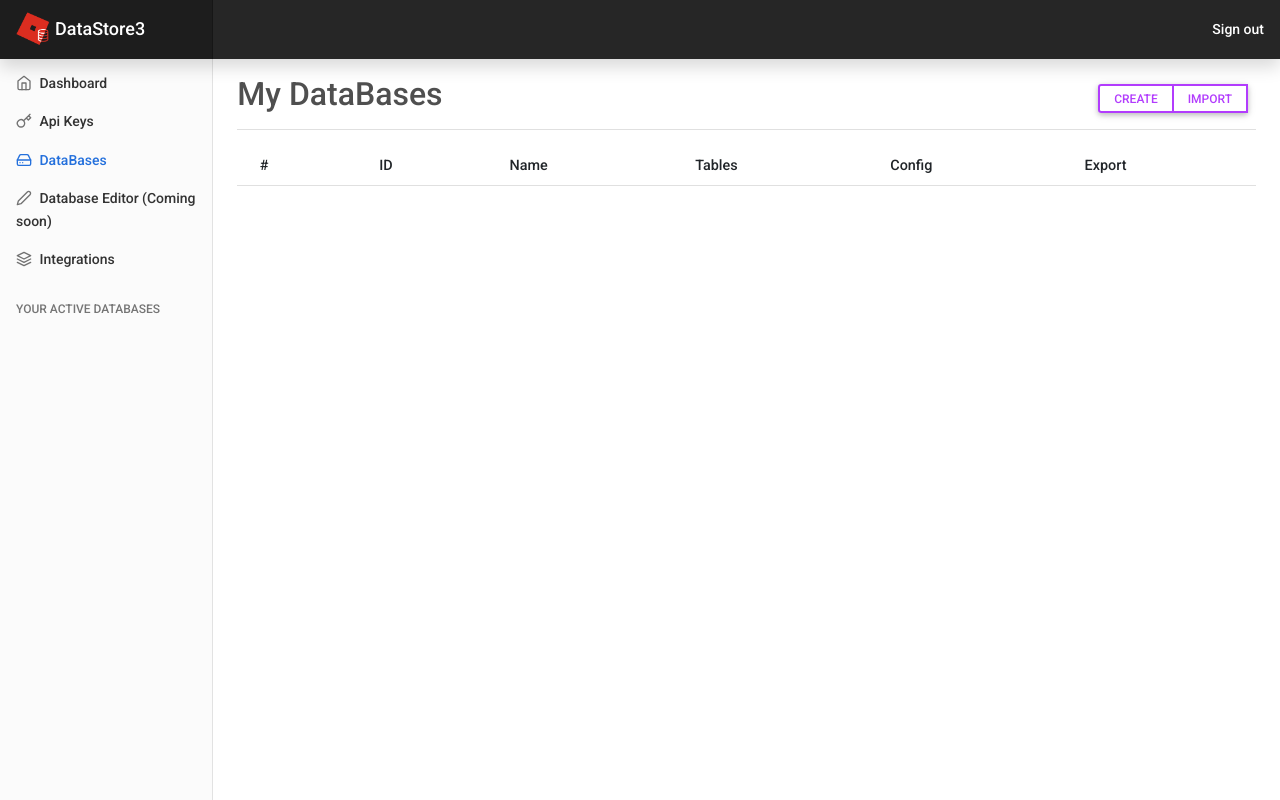
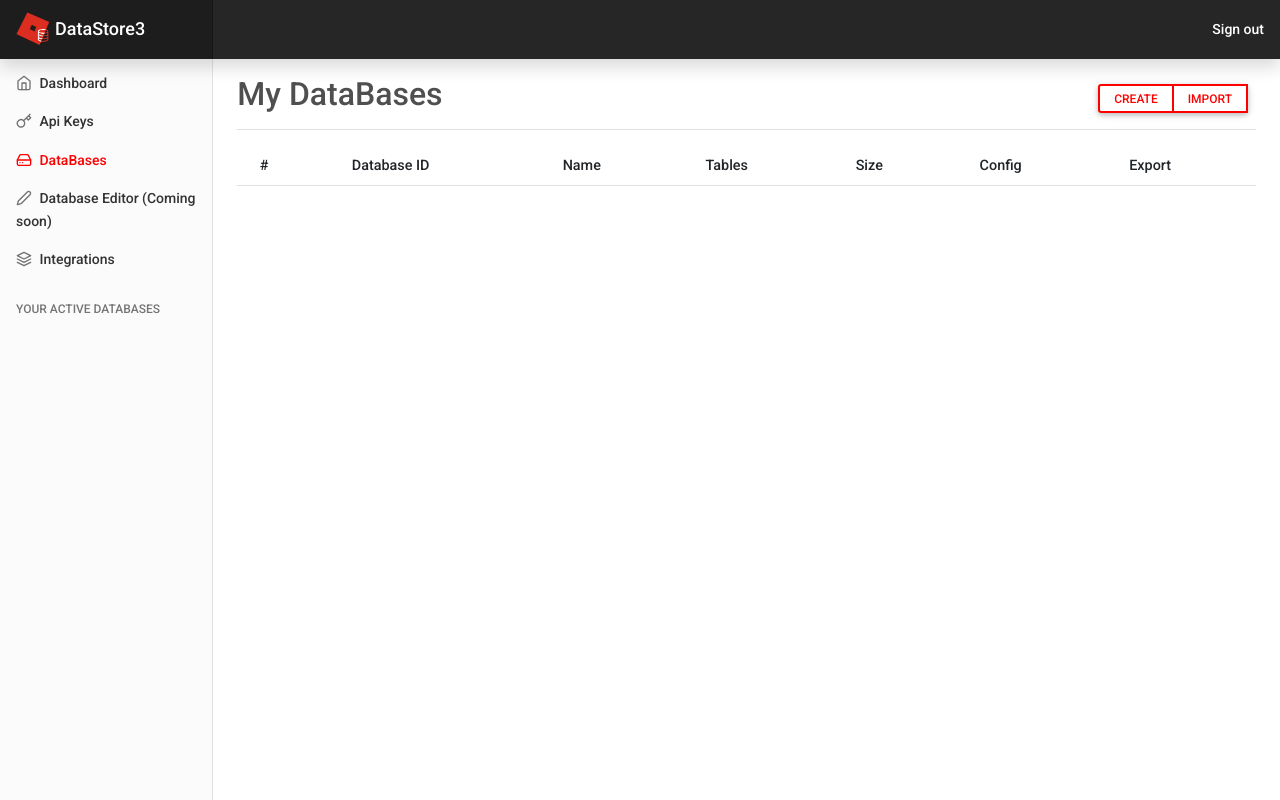
Before and after one commit to NotReeceHarris/DataStore3, a Flask app: page /dbs in a window 1280 px wide. Run offline with Flask 2, Linux system fonts and the light colour scheme; the visitor is signed in with stand-in values (Sample User, id 1); lists and menus that the app fills with data are empty; parts of the project's set-up code (start-up, migrations or seed data) failed here and were passed over; some libraries are stand-ins or nearby versions.

Commit message:
Add files via upload

```diff
--- a/server/templates/databases.html
+++ b/server/templates/databases.html
@@ -19,6 +19,7 @@ https://github.com/NotReeceHarris/DataStore3
     <meta charset="utf-8">
     <meta name="viewport" content="width=device-width, initial-scale=1">
     <meta name="author" content="Reece Harris, Deven Briers and Contributors at https://github.com/NotReeceHarris/DataStore3">
+    <link rel="icon" href="{{url_for('static', filename='DataStoreLogo.png')}}">
     <title>Dashboard - DataBases
     </title>
     <!-- Bootstrap core CSS -->
@@ -44,7 +45,7 @@ https://github.com/NotReeceHarris/DataStore3
   </head>
   <body>
     <header class="navbar navbar-dark sticky-top bg-dark flex-md-nowrap p-0 shadow">
-      <a class="navbar-brand col-md-3 col-lg-2 me-0 px-3" href="#"> <img src="{{url_for("static", filename="DataStoreLogo.png")}}" height="35" width="35"> <span style="font-size: large;">DataStore3</span>
+      <a class="navbar-brand col-md-3 col-lg-2 me-0 px-3" href="https://github.com/NotReeceHarris/DataStore3"> <img src="{{url_for("static", filename="DataStoreLogo.png")}}" height="35" width="35"> <span style="font-size: large;">DataStore3</span>
       </a>
       <button class="navbar-toggler position-absolute d-md-none collapsed" type="button" data-bs-toggle="collapse" data-bs-target="#sidebarMenu" aria-controls="sidebarMenu" aria-expanded="false" aria-label="Toggle navigation">
         <span class="navbar-toggler-icon">
@@ -77,7 +78,7 @@ https://github.com/NotReeceHarris/DataStore3
                 </a>
               </li>
               <li class="nav-item">
-                <a class="nav-link active" href="{{url_for("databases")}}">
+                <a class="nav-link active" style="color: red" href="{{url_for("databases")}}">
                   <span data-feather="hard-drive">
                   </span>
                   DataBases
@@ -91,7 +92,7 @@ https://github.com/NotReeceHarris/DataStore3
                 </a>
               </li>
               <li class="nav-item">
-                <a class="nav-link" href="{{url_for("integrations")}}">
+                <a class="nav-link" href="https://github.com/NotReeceHarris/DataStore3/wiki">
                   <span data-feather="layers">
                   </span>
                   Integrations
@@ -122,7 +123,7 @@ https://github.com/NotReeceHarris/DataStore3
           </h1>
           <div class="btn-toolbar mb-2 mb-md-0">
             <div class="btn-group me-2">
-              <button type="button" class="btn btn-sm btn-outline-secondary" data-bs-toggle="modal" data-bs-target="#staticBackdropCreate">
+              <button style="color:red; border-color: red;" type="button" class="btn btn-sm btn-outline-secondary" data-bs-toggle="modal" data-bs-target="#staticBackdropCreate">
                 Create
               </button>
               <!-- Modal -->
@@ -140,7 +141,7 @@ https://github.com/NotReeceHarris/DataStore3
                         <form action = "{{url_for("newDataBase")}}" method = "POST">
                           <div class="input-group mb-3">
                             <input type="text" class="form-control" placeholder="DataBase Name" name="dbname" aria-label="DataBase Name" aria-describedby="button-addon2">
-                            <button class="btn btn-outline-secondary" type="submit" id="button-addon2">Submit
+                            <button style="color:red; border-color: red;" class="btn btn-outline-secondary" type="submit" id="button-addon2">Submit
                             </button>
                           </div>
                         </form>
@@ -149,7 +150,7 @@ https://github.com/NotReeceHarris/DataStore3
                   </div>
                 </div>
               </div>
-              <button type="button" class="btn btn-sm btn-outline-secondary" data-bs-toggle="modal" data-bs-target="#staticBackdropImport">
+              <button style="color:red; border-color: red;" type="button" class="btn btn-sm btn-outline-secondary" data-bs-toggle="modal" data-bs-target="#staticBackdropImport">
                 Import
               </button>
               <!-- Modal -->
@@ -167,8 +168,8 @@ https://github.com/NotReeceHarris/DataStore3
                         <form action = "{{url_for("importPost")}}" method = "POST" enctype = "multipart/form-data">
                           <input class="form-control" type="file" id="formFile" name = "file" accept=".db">
                           <div class="input-group mb-3">
-                            <input type="text" class="form-control" placeholder="DataBase Name" name="filename" aria-label="DataBase Name" aria-describedby="button-addon2">
-                            <button class="btn btn-outline-secondary" type="submit" id="button-addon2">Submit
+                            <input style="border-top:none;" type="text" class="form-control" placeholder="DataBase Name" name="filename" aria-label="DataBase Name" aria-describedby="button-addon2">
+                            <button style="color:red; border-color: red;" class="btn btn-outline-secondary" type="submit" id="button-addon2">Submit
                             </button>
                           </div>
                         </form>
@@ -190,11 +191,13 @@ https://github.com/NotReeceHarris/DataStore3
               <tr>
                 <th scope="col">#
                 </th>
-                <th scope="col">ID
+                <th scope="col">Database ID
                 </th>
                 <th scope="col">Name
                 </th>
                 <th scope="col">Tables
+                </th>
+                <th scope="col">Size
                 </th>
                 <th scope="col">Config
                 </th>
@@ -213,14 +216,16 @@ https://github.com/NotReeceHarris/DataStore3
                 </td>
                 <td>{{x["tablelen"]}}
                 </td>
+                <td>{{x["size"]}} MB
+                </td>
                 <td>
-                  <a class="btn btn-primary" data-mdb-toggle="modal" href="#modal{{loop.index}}" role="button">
+                  <a class="btn btn-danger" data-mdb-toggle="modal" href="#modal{{loop.index}}" role="button">
                     <span data-feather="tool">
                     </span>
                   </a>
                 </td>
                 <td>
-                  <a class="btn btn-primary" href="{{url_for('exportGet', id=x["id"], name=x["name"])}}">
+                  <a class="btn btn-danger" href="{{url_for('exportGet', id=x["id"], name=x["name"])}}">
                     <span data-feather="share">
                     </span>
                   </a>
```
Also changed, not shown: server/templates/apikey.html (+6 -5 lines), server/templates/index.html (+61 -5 lines), server/templates/login.html (+7 -3 lines).
